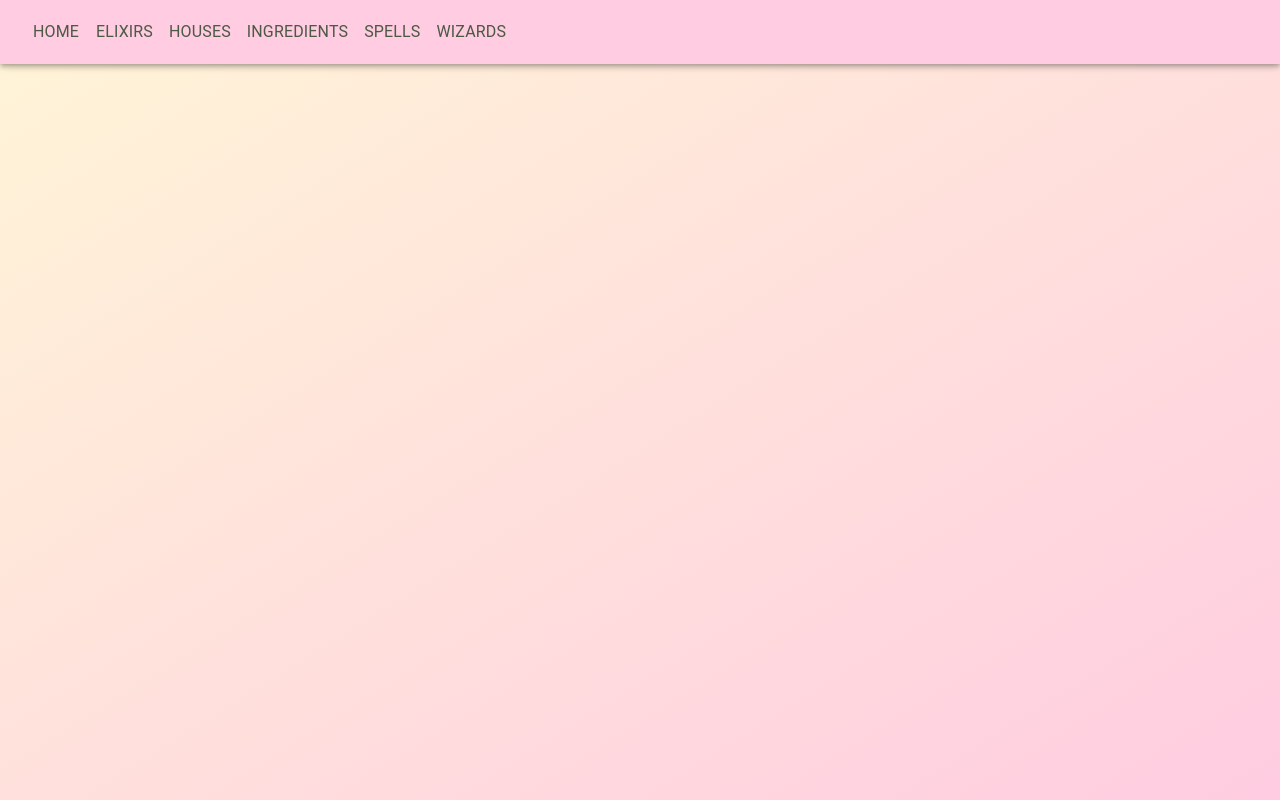
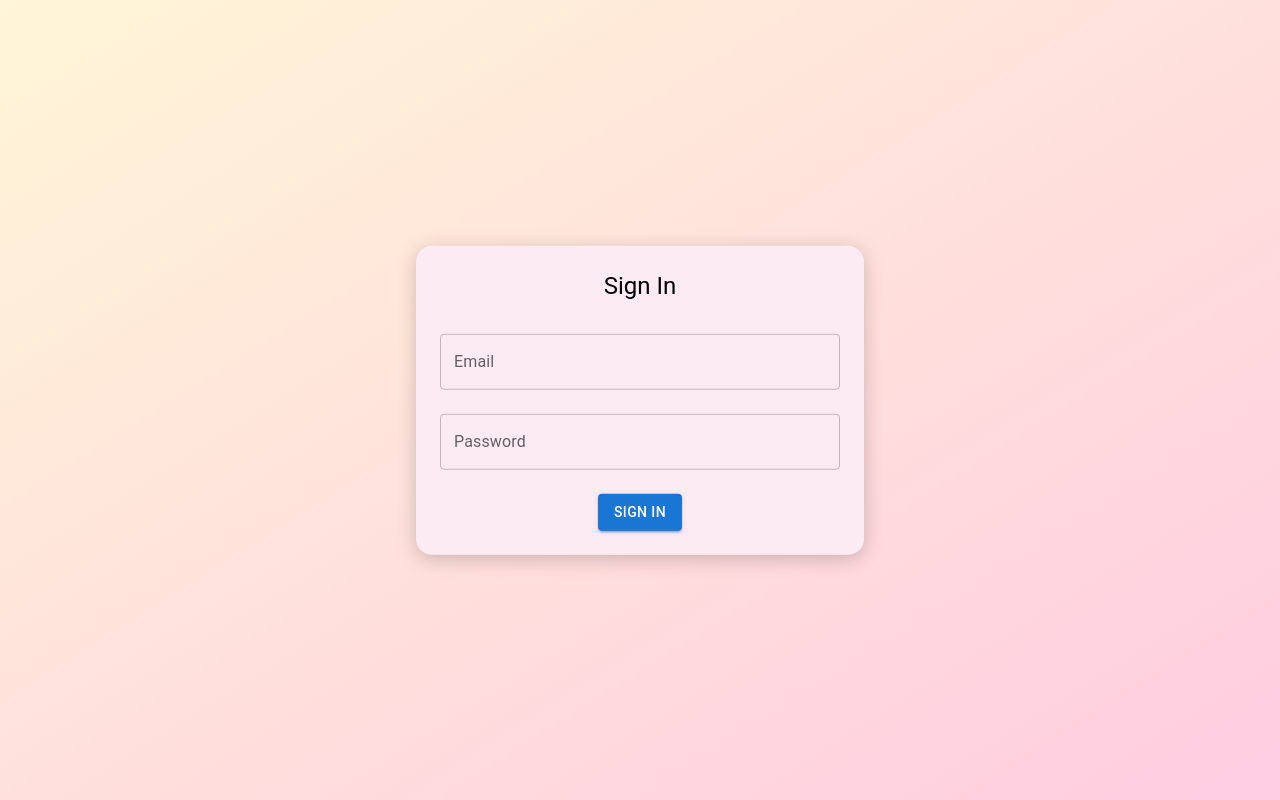
Before and after one commit to MargitStar/wizard-shop, a React app: page /login in a window 1280 px wide. Built offline with nearby package versions, Linux system fonts and the light colour scheme.

Commit message:
Add login page and redirect

```diff
--- a/package.json
+++ b/package.json
@@ -19,8 +19,10 @@
     "@reduxjs/toolkit": "^2.5.0",
     "react": "^19.0.0",
     "react-dom": "^19.0.0",
+    "react-hook-form": "^7.54.2",
     "react-redux": "^9.2.0",
-    "react-router": "^7.0.2"
+    "react-router": "^7.0.2",
+    "react-router-dom": "^7.1.5"
   },
   "devDependencies": {
     "@babel/core": "^7.26.0",
--- a/src/App.jsx
+++ b/src/App.jsx
@@ -7,20 +7,35 @@ import Elixirs from "./modules/Elixirs/components/ListView";
 import Spells from "./modules/Spells/components/ListView";
 import Wizards from "./modules/Wizards/components/ListView";
 import Ingredients from "./modules/Ingredients/components/ListView";
+import NotFound from "./modules/NotFound/components/NotFound";
 import Home from "./modules/Home/components/Home";
+import Login from "./modules/Login/components/Login";
+import ProtectedRoute from "./components/ProtectedRoute";
+import { useSelector } from "react-redux";
 
 const App = () => {
+  const isAuthorized = useSelector((state) => state.auth.isAuthorized);
+
   return (
     <>
       <NavigationProvider>
-        <Header />
+        {isAuthorized && <Header />}
         <Routes>
+          <Route
+            path="/login"
+            element={<Login isAuthorized={isAuthorized} />}
+          />
+
+          <Route element={<ProtectedRoute isAuthorized={isAuthorized} />}>
             <Route path="/" element={<Home />} />
             <Route path="/elixirs" element={<Elixirs />} />
             <Route path="/wizards" element={<Wizards />} />
             <Route path="/houses" element={<Houses />} />
             <Route path="/spells" element={<Spells />} />
             <Route path="/ingredients" element={<Ingredients />} />
+          </Route>
+
+          <Route path="*" element={<NotFound />} />
         </Routes>
       </NavigationProvider>
     </>
--- /dev/null
+++ b/src/components/FormTextField/index.jsx
@@ -0,0 +1,24 @@
+import { TextField } from "@mui/material";
+import React from "react";
+import { Controller } from "react-hook-form";
+
+const FormTextField = ({ type, label, control }) => {
+  return (
+    <Controller
+      name={type}
+      control={control}
+      defaultValue=""
+      render={({ field }) => (
+        <TextField
+          {...field}
+          label={label}
+          type={type}
+          fullWidth
+          margin="normal"
+        />
+      )}
+    />
+  );
+};
+
+export default FormTextField;
--- /dev/null
+++ b/src/components/LoginModal/index.jsx
@@ -0,0 +1,28 @@
+import React from "react";
+import { Button, Box, Typography } from "@mui/material";
+import FormTextField from "../FormTextField";
+import { LoginModalBox } from "./style";
+
+const LoginModal = ({ error, control, handleSubmit, onSubmit }) => {
+  return (
+    <LoginModalBox>
+      <Typography variant="h5" mb={2} align="center">
+        Sign In
+      </Typography>
+      {error && (
+        <Typography color="error" align="center" sx={{ mb: 2 }}>
+          {error}
+        </Typography>
+      )}
+      <form onSubmit={handleSubmit(onSubmit)}>
+        <FormTextField type="email" label="Email" control={control} />
+        <FormTextField type="password" label="Password" control={control} />
+        <Button type="submit" variant="contained" sx={{ mt: 2 }}>
+          Sign In
+        </Button>
+      </form>
+    </LoginModalBox>
+  );
+};
+
+export default LoginModal;
--- /dev/null
+++ b/src/components/LoginModal/style.js
@@ -0,0 +1,21 @@
+import { Box } from "@mui/material";
+import styled from "@emotion/styled";
+
+export const LoginModalBox = styled(Box)`
+  position: absolute;
+  top: 50%;
+  left: 50%;
+  transform: translate(-50%, -50%);
+  width: 90%;
+  max-width: 400px;
+  background-color: #fcebf2;
+  border: none;
+  border-radius: 16px;
+  box-shadow: 0px 4px 20px rgba(0, 0, 0, 0.2);
+  padding: 24px;
+  display: flex;
+  flex-direction: column;
+  justify-content: center;
+  align-items: center;
+  text-align: center;
+`;
--- /dev/null
+++ b/src/components/ProtectedRoute/index.jsx
@@ -0,0 +1,14 @@
+import { Navigate, Outlet } from "react-router-dom";
+import React from "react";
+
+const ProtectedRoute = ({ isAuthorized }) => {
+  return isAuthorized ? (
+    <>
+      <Outlet />
+    </>
+  ) : (
+    <Navigate to="/login" replace />
+  );
+};
+
+export default ProtectedRoute;
--- a/src/index.css
+++ b/src/index.css
@@ -5,6 +5,7 @@ body {
   background-attachment: fixed;
   min-height: 100vh;
   margin: 0;
+  align-items: center;
 }
 
 h1 {
--- /dev/null
+++ b/src/modules/Login/components/Login/index.jsx
@@ -0,0 +1,37 @@
+import React, { useEffect } from "react";
+import { useForm } from "react-hook-form";
+import { useDispatch, useSelector } from "react-redux";
+import { login } from "../../../../utils/authSlice";
+import LoginModal from "../../../../components/LoginModal";
+import { useNavigationContext } from "../../../../context";
+import { PAGES, PagesEnum } from "../../../../constants";
+
+const Login = () => {
+  const { error, isAuthorized } = useSelector((state) => state.auth);
+  const dispatch = useDispatch();
+  const { control, handleSubmit } = useForm();
+  const { handleItemClick: handleNavigation } = useNavigationContext();
+  const homePage = PAGES.find((item) => item.page === PagesEnum.HOME);
+  const onSubmit = (data) => {
+    const email = data?.email;
+    const password = data?.password;
+    dispatch(login({ email, password }));
+  };
+
+  useEffect(() => {
+    if (isAuthorized) {
+      handleNavigation(homePage?.route, homePage?.page);
+    }
+  }, [isAuthorized, handleNavigation, homePage]);
+
+  return (
+    <LoginModal
+      error={error}
+      control={control}
+      handleSubmit={handleSubmit}
+      onSubmit={onSubmit}
+    />
+  );
+};
+
+export default Login;
--- a/src/store.js
+++ b/src/store.js
@@ -1,11 +1,13 @@
 import { configureStore } from "@reduxjs/toolkit";
 import { api } from "./utils/api";
+import authReducer from "./utils/authSlice";
 import spellWizardReducer from "./utils/slice";
 
 export const store = configureStore({
   reducer: {
     spellWizards: spellWizardReducer,
     [api.reducerPath]: api.reducer,
+    auth: authReducer,
   },
   middleware: (getDefaultMiddleware) =>
     getDefaultMiddleware().concat(api.middleware),
--- /dev/null
+++ b/src/utils/authSlice.js
@@ -0,0 +1,34 @@
+import { createSlice } from "@reduxjs/toolkit";
+
+const usersDB = {
+  "test@test.com": "password123",
+};
+
+const authSlice = createSlice({
+  name: "auth",
+  initialState: {
+    isAuthorized: false,
+    error: null,
+  },
+  reducers: {
+    login: (state, action) => {
+      const { email, password } = action.payload;
+      console.log("SUBBBMMMIIIT");
+
+      if (usersDB[email] && usersDB[email] === password) {
+        state.isAuthorized = true;
+        state.error = null;
+      } else {
+        state.isAuthorized = false;
+        state.error = "Invalid username or password";
+        console.log("ERRRRROOOORRR");
+      }
+    },
+    logout: (state) => {
+      state.isAuthorized = false;
+    },
+  },
+});
+
+export const { login, logout } = authSlice.actions;
+export default authSlice.reducer;
```
Also changed, not shown: 1 other file (tests, documents, lock files or other folders). Lines whose indentation alone changed are shown as unchanged.
